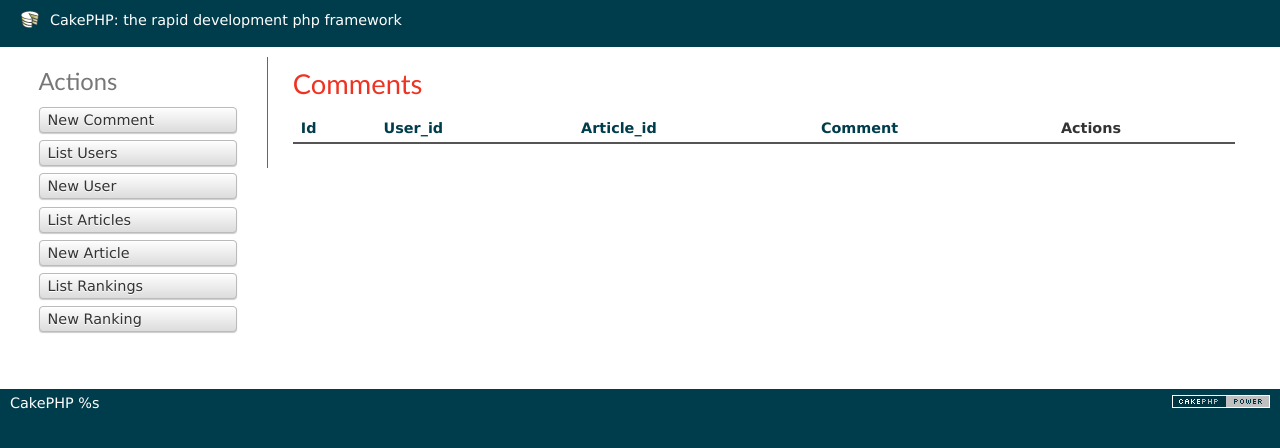
After one commit to imscotta/portfolio, a CakePHP app: the page made by app/View/Comments/indexbackup.ctp in a window 1280 px wide. The commit adds this page. Shown: the top 448 px of the page. Run offline with PHP 8.4 and a stand-in for CakePHP, Linux system fonts and the light colour scheme; the template is opened without the code that fills it, so the values that code supplies are empty; some libraries are stand-ins or nearby versions.

Commit message:
began creating forum for comments aka comment index

```diff
--- a/app/Model/User.php
+++ b/app/Model/User.php
@@ -11,7 +11,7 @@ App::uses('BlowfishPasswordHasher', 'Controller/Component/Auth');
  */
 class User extends AppModel {
 
-	public $displayField = 'username';
+	var $displayField = 'username';
 
 /**
  * Validation rules
--- /dev/null
+++ b/app/View/Comments/indexbackup.ctp
@@ -0,0 +1,58 @@
+<div class="comments index">
+	<h2><?php echo __('Comments'); ?></h2>
+	<table cellpadding="0" cellspacing="0">
+	<thead>
+	<tr>
+			<th><?php echo $this->Paginator->sort('id'); ?></th>
+			<th><?php echo $this->Paginator->sort('user_id'); ?></th>
+			<th><?php echo $this->Paginator->sort('article_id'); ?></th>
+			<th><?php echo $this->Paginator->sort('comment'); ?></th>
+			<th class="actions"><?php echo __('Actions'); ?></th>
+	</tr>
+	</thead>
+	<tbody>
+	<?php foreach ($comments as $comment): ?>
+	<tr>
+		<td><?php echo h($comment['Comment']['id']); ?>&nbsp;</td>
+		<td>
+			<?php echo $this->Html->link($comment['User']['id'], array('controller' => 'users', 'action' => 'view', $comment['User']['id'])); ?>
+		</td>
+		<td>
+			<?php echo $this->Html->link($comment['Article']['title'], array('controller' => 'articles', 'action' => 'view', $comment['Article']['id'])); ?>
+		</td>
+		<td><?php echo h($comment['Comment']['comment']); ?>&nbsp;</td>
+			<td class="actions">
+			<?php echo $this->Html->link(__('View'), array('action' => 'view', $comment['Comment']['id'])); ?>
+			<?php echo $this->Html->link(__('Edit'), array('action' => 'edit', $comment['Comment']['id'])); ?>
+			<?php echo $this->Form->postLink(__('Delete'), array('action' => 'delete', $comment['Comment']['id']), array(), __('Are you sure you want to delete # %s?', $comment['Comment']['id'])); ?>
+		</td>
+	</tr>
+<?php endforeach; ?>
+	</tbody>
+	</table>
+	<p>
+	<?php
+	echo $this->Paginator->counter(array(
+	'format' => __('Page {:page} of {:pages}, showing {:current} records out of {:count} total, starting on record {:start}, ending on {:end}')
+	));
+	?>	</p>
+	<div class="paging">
+	<?php
+		echo $this->Paginator->prev('< ' . __('previous'), array(), null, array('class' => 'prev disabled'));
+		echo $this->Paginator->numbers(array('separator' => ''));
+		echo $this->Paginator->next(__('next') . ' >', array(), null, array('class' => 'next disabled'));
+	?>
+	</div>
+</div>
+<div class="actions">
+	<h3><?php echo __('Actions'); ?></h3>
+	<ul>
+		<li><?php echo $this->Html->link(__('New Comment'), array('action' => 'add')); ?></li>
+		<li><?php echo $this->Html->link(__('List Users'), array('controller' => 'users', 'action' => 'index')); ?> </li>
+		<li><?php echo $this->Html->link(__('New User'), array('controller' => 'users', 'action' => 'add')); ?> </li>
+		<li><?php echo $this->Html->link(__('List Articles'), array('controller' => 'articles', 'action' => 'index')); ?> </li>
+		<li><?php echo $this->Html->link(__('New Article'), array('controller' => 'articles', 'action' => 'add')); ?> </li>
+		<li><?php echo $this->Html->link(__('List Rankings'), array('controller' => 'rankings', 'action' => 'index')); ?> </li>
+		<li><?php echo $this->Html->link(__('New Ranking'), array('controller' => 'rankings', 'action' => 'add')); ?> </li>
+	</ul>
+</div>
```
Also changed, not shown: app/Controller/CommentsController.php (+24 -0 lines), app/View/Comments/index.ctp (+34 -34 lines), app/webroot/css/boots.css (+30 -1 lines).
